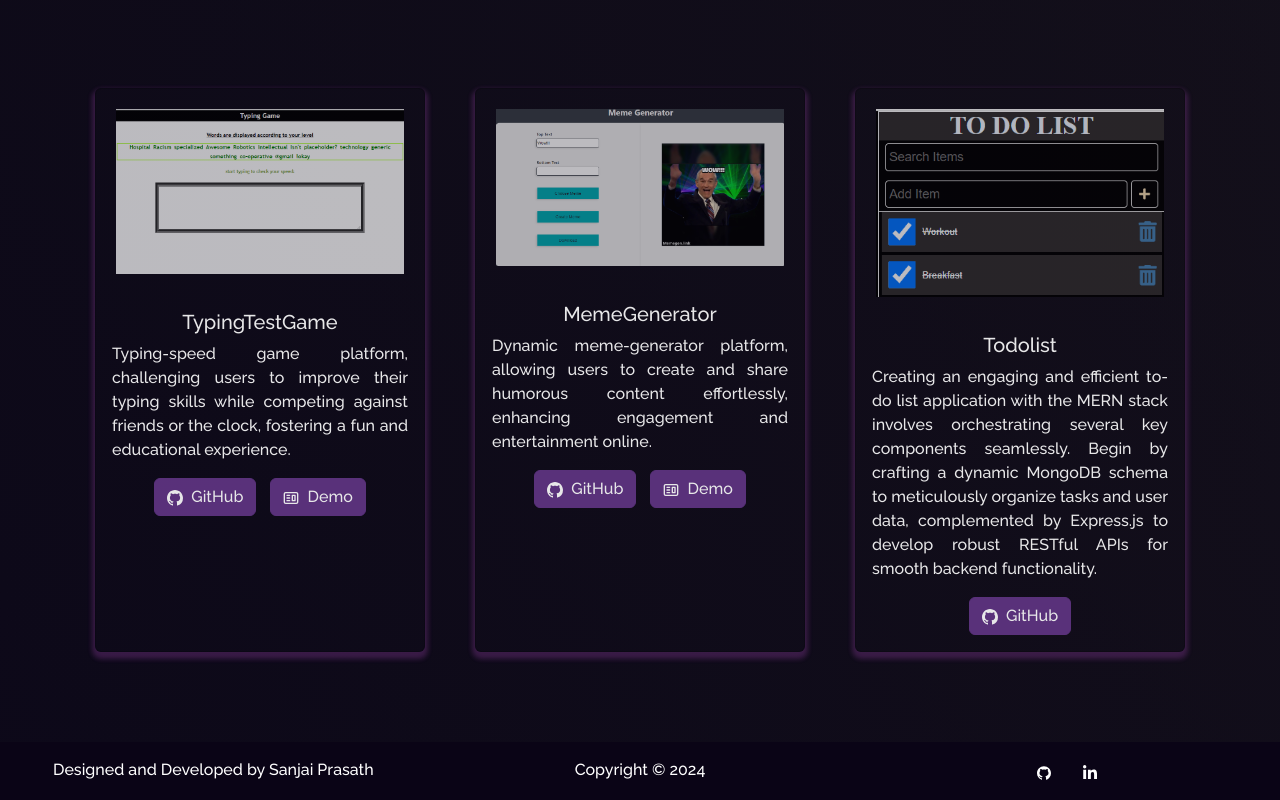
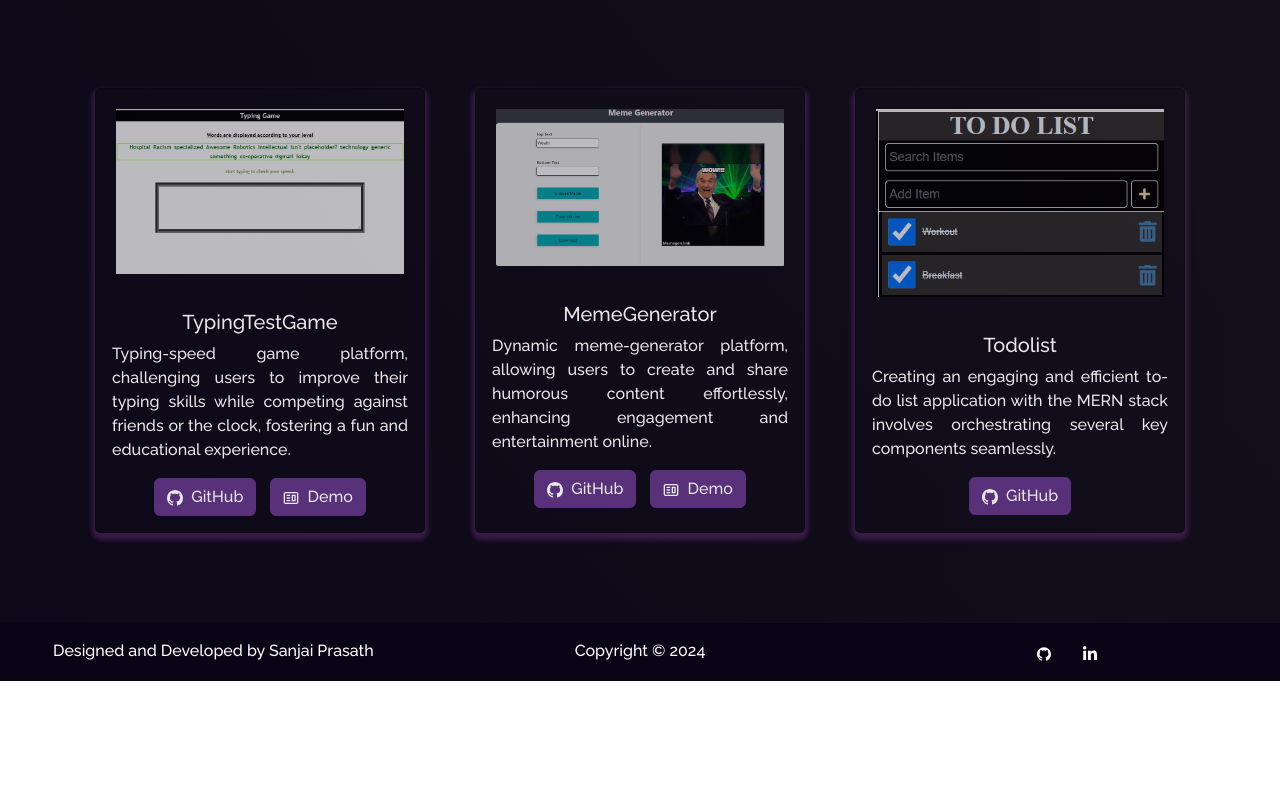
Before and after one commit to Sanjaiprasath68/Web_Portfolio, a React (Create React App) app in the folder website/: page /project in a window 1280 px wide. Shown: the part 822-1622 px from the top of the page. After the commit the page ends 1503 px from the top, so only its background shows below. Built offline with nearby package versions, Linux system fonts and the light colour scheme.

Commit message:
Update Projects.js

```diff
--- a/website/src/components/Projects/Projects.js
+++ b/website/src/components/Projects/Projects.js
@@ -81,7 +81,7 @@ function Projects() {
               imgPath={Todolist}
               isBlog={false}
               title="Todolist"
-              description="Creating an engaging and efficient to-do list application with the MERN stack involves orchestrating several key components seamlessly. Begin by crafting a dynamic MongoDB schema to meticulously organize tasks and user data, complemented by Express.js to develop robust RESTful APIs for smooth backend functionality."
+              description="Creating an engaging and efficient to-do list application with the MERN stack involves orchestrating several key components seamlessly."
               ghLink="https://github.com/Sanjaiprasath68/todolist"
               // demoLink="https://todolist/"      <--------Please include a demo link here
             />
```
